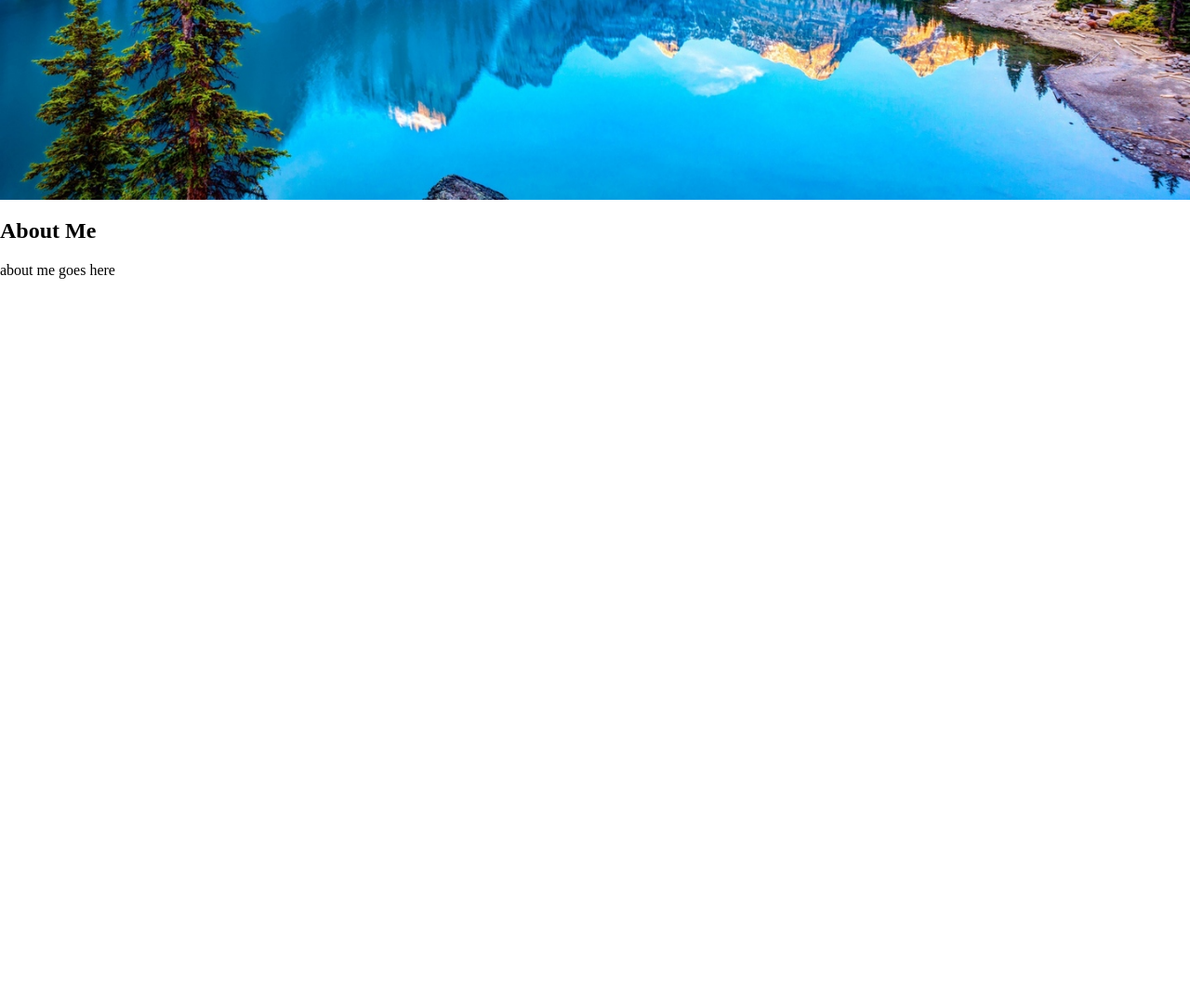
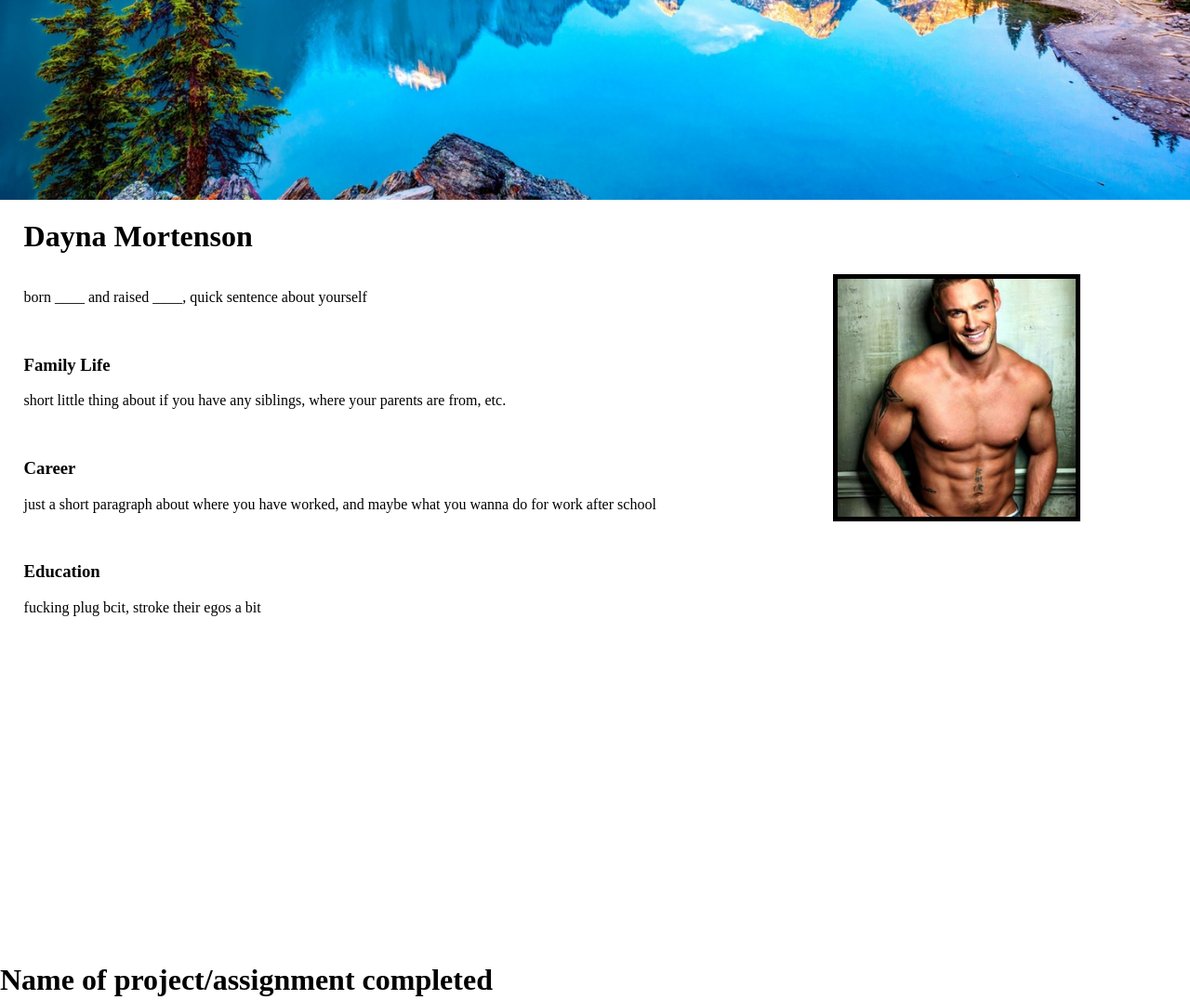
Before and after one commit to trevorgrabham/Dayna, a plain HTML site: page classProject/index.html in a window 1280 px wide. Shown: the part 585-1661 px from the top of the page at 93% size. Before the commit the page ends 885 px from the top, so only its background shows below. Drawn offline with Linux system fonts and the light colour scheme.

Commit message:
finished the hero page and the about me for the large screens

```diff
--- a/classProject/index.html
+++ b/classProject/index.html
@@ -9,7 +9,6 @@
   </head>
   <a name="top"></a>
   <body>
-    <div class="hero-page">
     <header>
 
       <div class="header-info">
@@ -29,17 +28,43 @@
 
     </header>
 
+    <div class="hero-page">
+
       <div class="hero-content">
         <h1>Welcome to my website!</h1>
       </div>
 
     </div>
 
+
+
     <div class="content">
-      <div class="about-me">
-        <h2>About Me</h2>
-        <p>about me goes here</p>
+
+      <h1 id="name">Dayna Mortenson</h1>
+      <div id="about-me">
+        <div class="about-me-content">
+          <p>born ____ and raised ____, quick sentence about yourself</p>
+          <br>
+          <h3>Family Life</h3>
+          <p>short little thing about if you have any siblings, where your parents are from, etc.</p>
+          <br>
+          <h3>Career</h3>
+          <p>just a short paragraph about where you have worked, and maybe what you wanna do for work after school</p>
+          <br>
+          <h3>Education</h3>
+          <p>fucking plug bcit, stroke their egos a bit</p>
         </div>
+        <div class="about-me-img">
+          <img src="definitely_not_dick_pics.jpeg">
+        </div>
+      </div>
+
+      <div id="portfolio">
+        <h1>Name of project/assignment completed</h1>
+        <img src="project-img.jpg">
+
+      </div>
+
     </div>
   </body>
 </html>
--- a/classProject/large.css
+++ b/classProject/large.css
@@ -17,7 +17,10 @@ html, body {
   needs to be display flex so that the nav bar itself is responsive */
 header {
   display: flex;
-  flex: 1 9 10%;
+  position: fixed;
+  top: 0;
+  width: 100%;
+  background-color: white;
 }
 
 /* set up the icon on the top left, don't want it to resize so we set it to 0 0, and let the nav bar resize around it instead
@@ -25,7 +28,6 @@ header {
 .header-info {
   display: flex;
   flex: 0 0 auto;
-  border: 2px solid black;
   padding: 0px;
 }
 
@@ -37,18 +39,19 @@ header {
 }
 
 /* border radius sets it as a circular image
-  margin right allows for some spacing away from the text
   width and height set the size of the image */
 #header-img {
   width: 85px;
   height: 85px;
   border-radius: 50%;
-  margin-right: 5px;
 }
 
-/* vertically centres the text */
+/* vertically centres the text
+  padding gives it some space from the nav bar and the image */
 header h3 {
   margin: auto;
+  padding-left: 10px;
+  padding-right: 10px;
 }
 
 /* sets up the nested display flex and flex settings so that the nav bars are responsive, also so we can centre the text */
@@ -74,6 +77,11 @@ nav a {
   border-left: none;
 }
 
+/* want the left border only on the first list item */
+nav li:first-child {
+  border-left: 2px solid black;
+}
+
 /* centres the text for the nav links */
 nav p {
   margin: auto;
@@ -97,3 +105,41 @@ nav p {
   margin: auto;
   font-size: 6em;
 }
+
+/* sets the content window to the entire screen size, minus the nav bar at the top */
+.content {
+  width: 100%;
+  height: 90%;
+}
+
+/* sets up the parent container */
+#about-me {
+  width: 100%;
+  height: 100%;
+  display: flex;
+}
+
+/* the margin gets the text away from the left side of the page */
+#name {
+  margin-left: 2%;
+}
+
+/* sets it so that the content is responsive */
+.about-me-content {
+  flex: 1 1 auto;
+  margin-left: 2%;
+}
+
+/* the image doesn't ever take up more than 20% of the width of the page, can change it to bigger or smaller depending on how you feel */
+.about-me-img {
+  flex: 0 0 20%;
+  padding: 10%;
+  padding-top: 0px;
+}
+
+/* setting the width to 100% and then not setting height, but the max height allows it to automatically set the height so that the image doesn't get weirdly distorted */
+.about-me-img img {
+  width: 100%;
+  max-height: 100%;
+  border: 5px solid black;
+}
```
Also changed, not shown: classProject/definitely_not_dick_pics.jpeg (added), classProject/project-img.jpg (added). Lines whose indentation alone changed are shown as unchanged.
